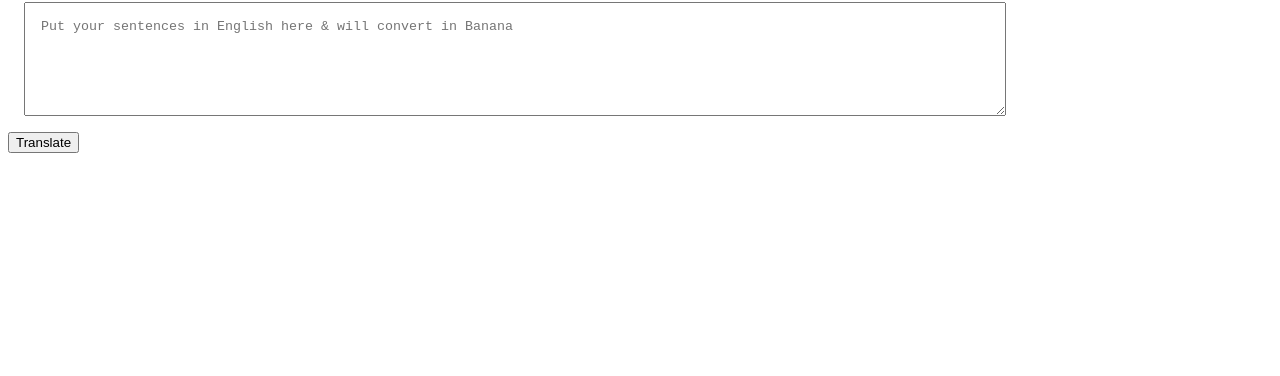
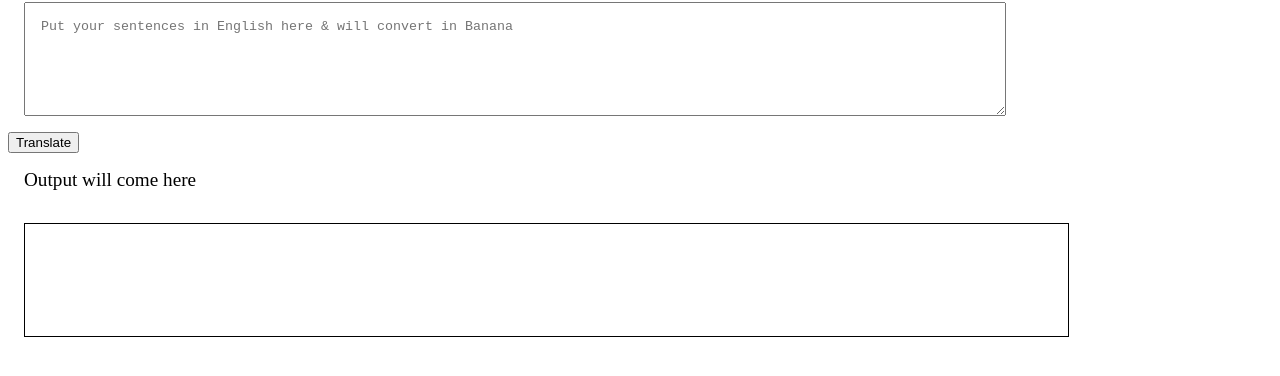
Before and after one commit to kr-sarvesh/neogcamp-banana-speak, a plain HTML site: page index.html in a window 1280 px wide. Shown: the part 78-454 px from the top of the page. Drawn offline with Linux system fonts and the light colour scheme.

Commit message:
input output processing done

```diff
--- a/app.js
+++ b/app.js
@@ -1,8 +1,8 @@
 var btnTranslate = document.querySelector('#btn-translate');
 var txtInput = document.querySelector('#txt-input');
-console.log(txtInput);
+var outputDiv = document.querySelector('#output');
+
 const clickHandler = () => {
-  console.log('clicked');
-  console.log('input', txtInput.value);
+  outputDiv.innerText = 'jajajajf' + txtInput.value;
 };
 btnTranslate.addEventListener('click', clickHandler);
--- a/index.html
+++ b/index.html
@@ -13,6 +13,13 @@
       display: block;
       padding: 1rem;
     }
+    #output {
+      border: 1px solid black;
+      height: 10vh;
+      width: 80%;
+      margin: 1rem;
+      padding: 1rem;
+    }
   </style>
   <body>
     <h1>Banana Talks</h1>
@@ -21,6 +28,8 @@
       placeholder="Put your sentences in English here & will convert in Banana"
     ></textarea>
     <button id="btn-translate">Translate</button>
+    <div style="font-size: larger; padding: 1rem">Output will come here</div>
+    <div id="output"></div>
     <script src="app.js" type="text/javascript"></script>
   </body>
 </html>
```
